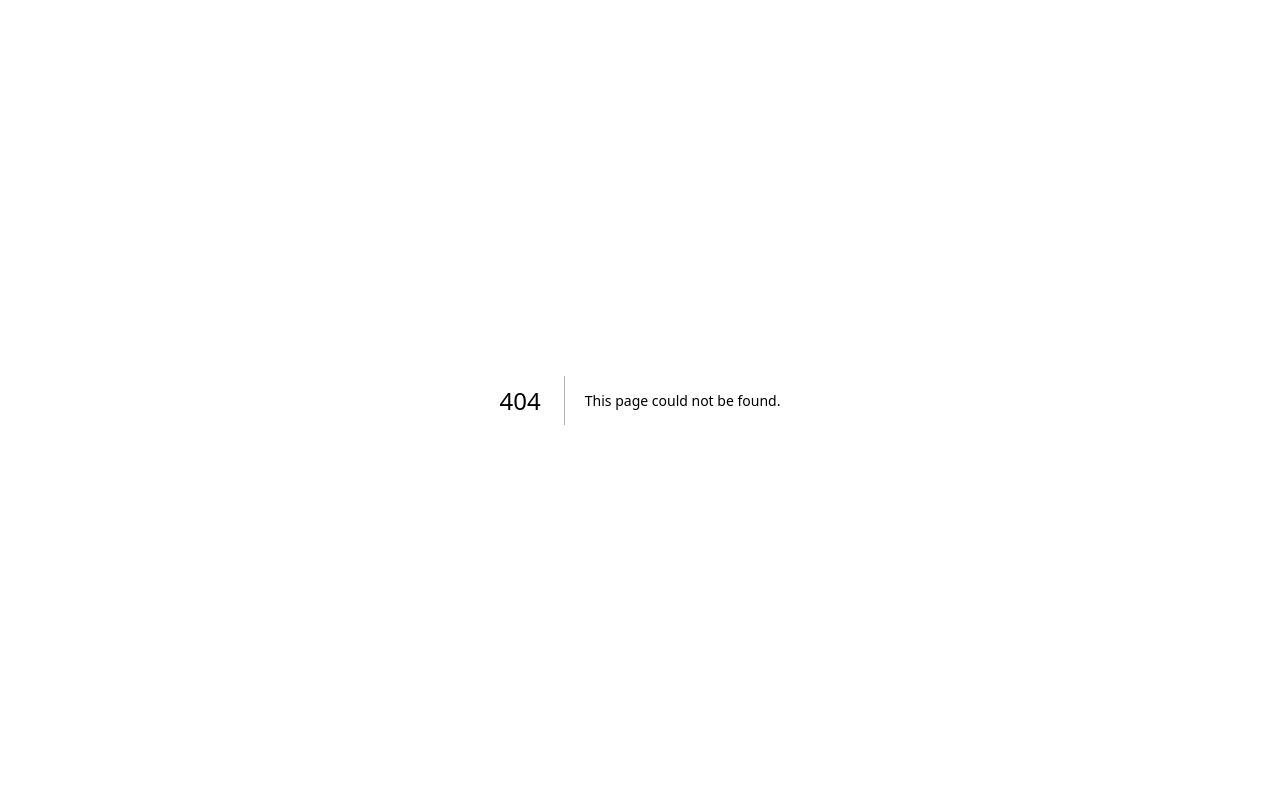
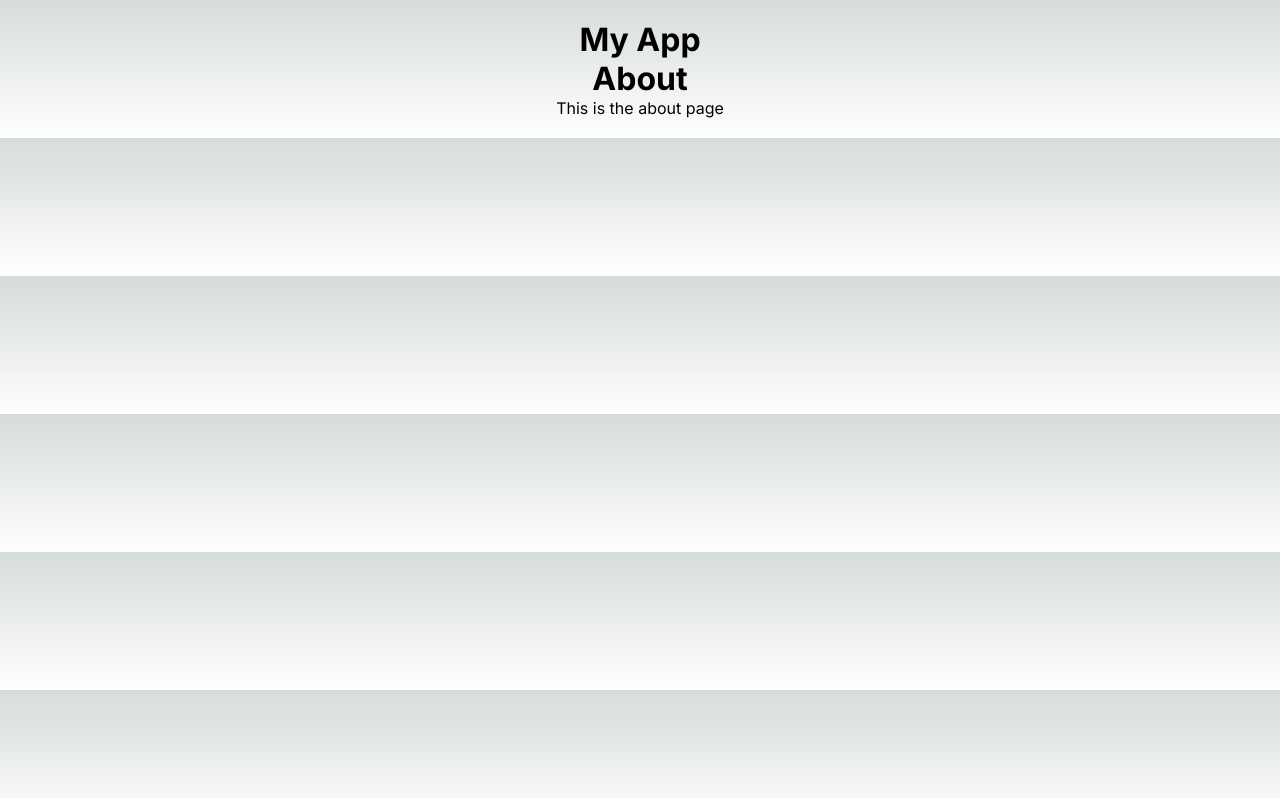
Before and after one commit to Sreeram3927/kalai_tamizh_natyalaya, a Next.js app: page /about in a window 1280 px wide. Before the commit this address had no page. Built offline with nearby package versions, Linux system fonts and the light colour scheme.

Commit message:
create components

```diff
--- /dev/null
+++ b/app/about/page.tsx
@@ -0,0 +1,12 @@
+import AppBar from '../components/app_bar';
+import CenteredView from "../components/centered_view";
+
+export default function About() {
+    return (
+        <CenteredView>
+            <AppBar />
+            <h1>About</h1>
+            <p>This is the about page</p>
+        </CenteredView>
+    )
+}
--- /dev/null
+++ b/app/components/app_bar.tsx
@@ -0,0 +1,11 @@
+import React from 'react';
+
+const AppBar: React.FC = () => {
+    return (
+        <div className="app-bar">
+            <h1>My App</h1>
+        </div>
+    );
+};
+
+export default AppBar;
--- /dev/null
+++ b/app/components/centered_view.tsx
@@ -0,0 +1,16 @@
+import React, { ReactNode } from 'react';
+
+interface CenteredViewProps {
+    children: ReactNode;
+    maxWidth?: number;
+}
+
+const CenteredView: React.FC<CenteredViewProps> = ({ children, maxWidth = 800 }) => {
+    return (
+        <div style={{ maxWidth, margin: '0 auto', padding: '20px', textAlign: 'center' }}>
+            {children}
+        </div>
+    );
+};
+
+export default CenteredView;
--- a/app/page.tsx
+++ b/app/page.tsx
@@ -11,11 +11,10 @@ export default function Home() {
         </p>
         <div>
           <a
-            href="https://vercel.com?utm_source=create-next-app&utm_medium=appdir-template&utm_campaign=create-next-app"
-            target="_blank"
+            href="/about"
             rel="noopener noreferrer"
           >
-            By{' '}
+            By the Great {' '}
             <Image
               src="/vercel.svg"
               alt="Vercel Logo"
```
